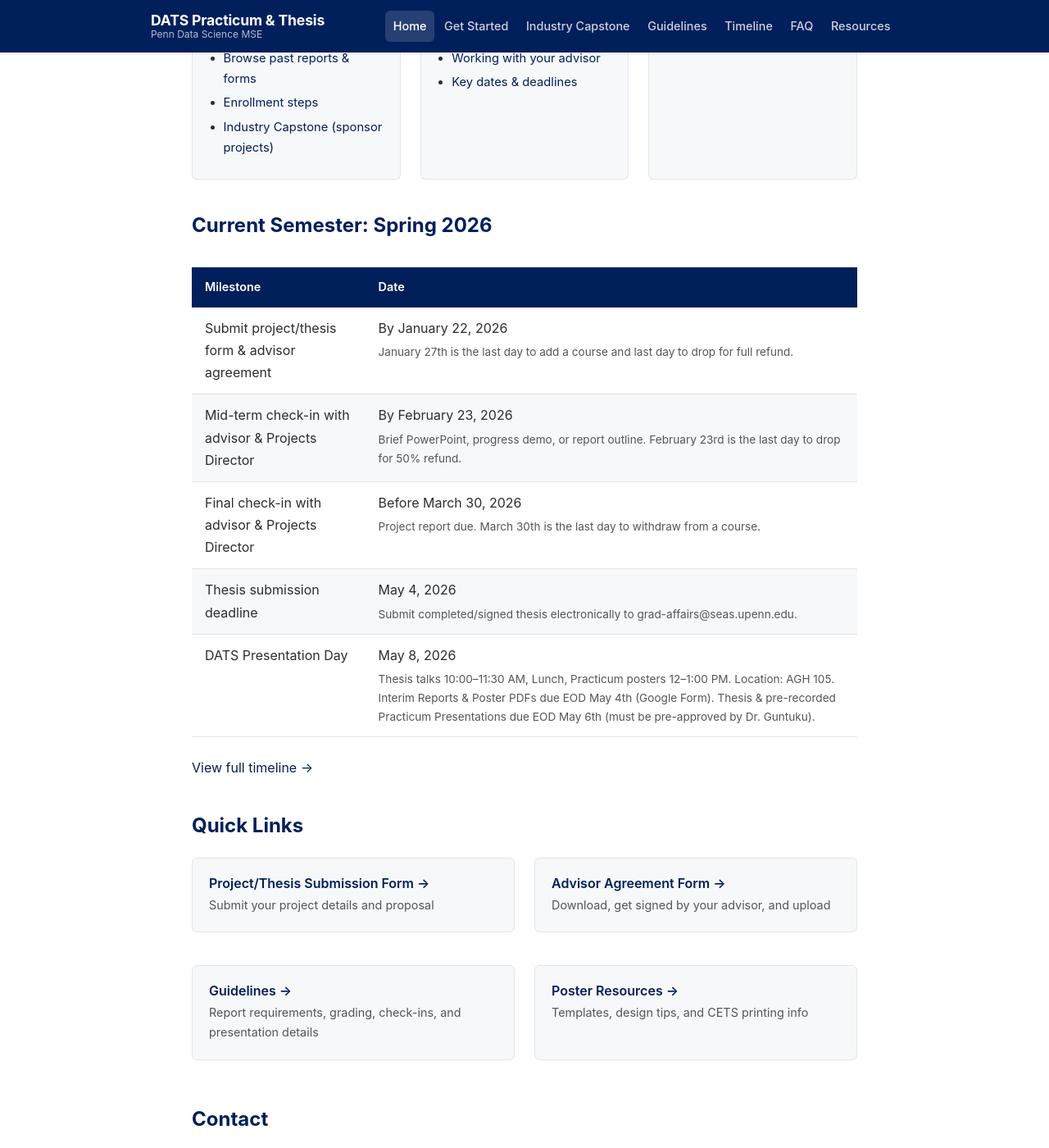
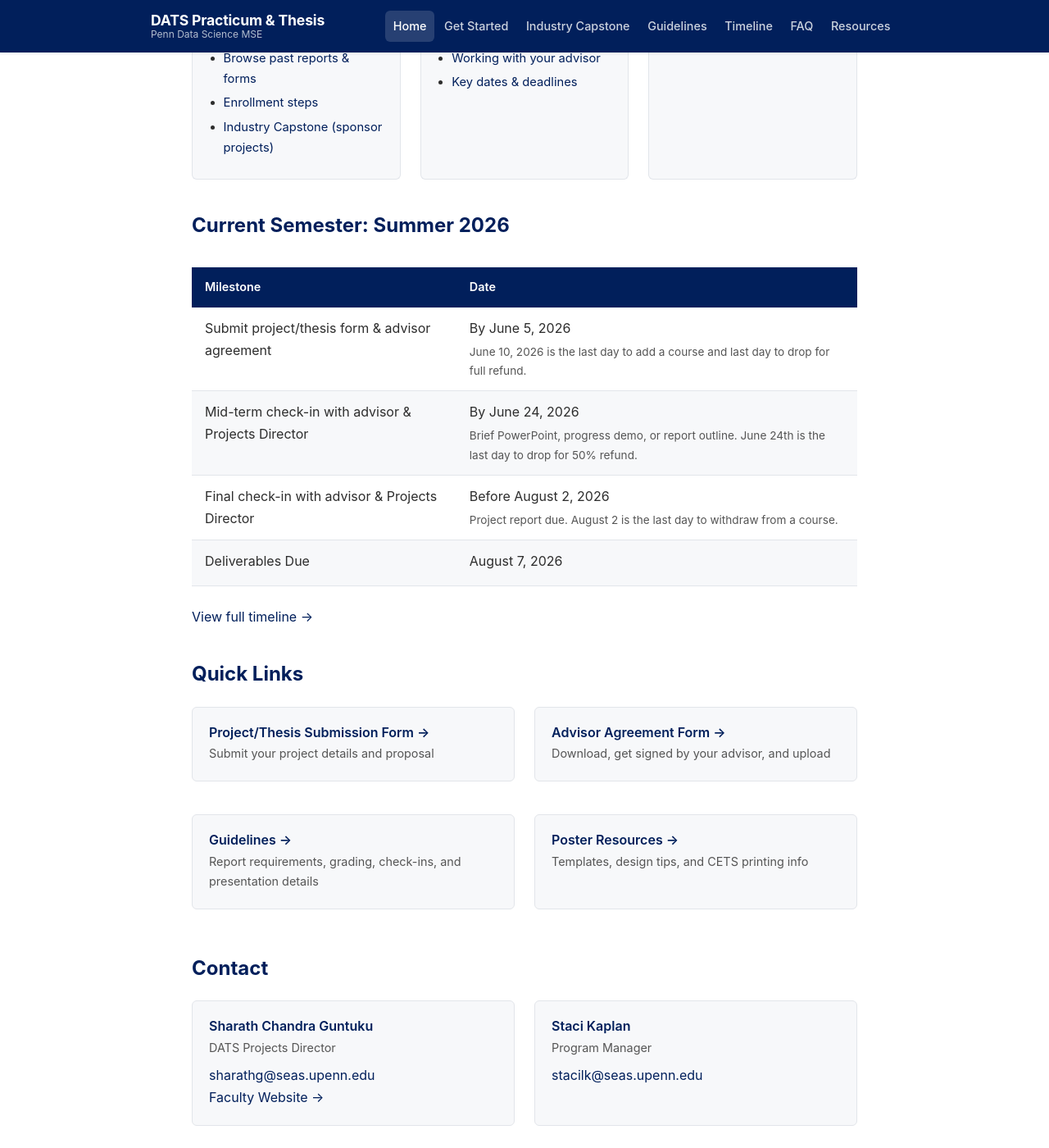
Before and after one commit to chandrasg/dats-projects, a Jekyll site: the page built from index.md, in a window 1280 px wide and 1400 px high, scrolled down 1573 px. Shown: the whole window at 82% size. Built offline with Jekyll 4.4.1, drawn with Linux system fonts in a browser that asks for light colours.

Commit message:
Set home page current semester to Summer 2026
Co-Authored-By: Claude Sonnet 5 <noreply@anthropic.com>

```diff
--- a/_data/timeline.yml
+++ b/_data/timeline.yml
@@ -1,8 +1,8 @@
 # Update this file each semester with new dates.
 # Edit directly on GitHub: click the pencil icon, change dates, commit.
 
-current_semester: "Spring 2026"
-current_key: "spring_2026"
+current_semester: "Summer 2026"
+current_key: "summer_2026"
 
 spring_2026:
   - milestone: "Submit project/thesis form & advisor agreement"
```
